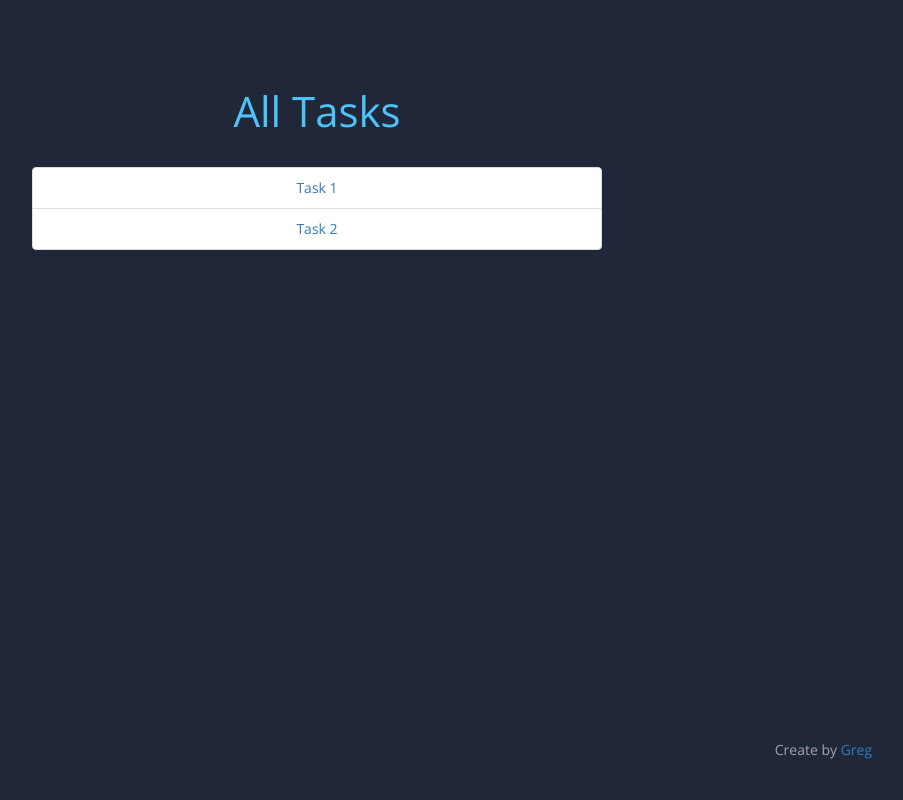
After one commit to alexaandrov/leomax, a Yii app: template views/task/index.php in a window 1280 px wide. The commit adds this page. Shown: the whole page, without its empty margins (338-1241 px from the left). Run offline with PHP 8.4 and a stand-in for Yii, Linux system fonts and the light colour scheme; the template is opened without the code that fills it, so the values that code supplies are empty; some libraries are stand-ins or nearby versions.

Commit message:
Setting up task controller

```diff
--- a/assets/AppAsset.php
+++ b/assets/AppAsset.php
@@ -18,8 +18,7 @@ class AppAsset extends AssetBundle
     public $basePath = '@webroot';
     public $baseUrl = '@web';
     public $css = [
-        'css/site.css',
-        '../vendor/bower/font-awesome/css/font-awesome.min.css'
+        'css/site.css'
     ];
     public $js = [
     ];
--- a/controllers/TaskController.php
+++ b/controllers/TaskController.php
@@ -4,6 +4,11 @@ namespace app\controllers;
 
 class TaskController extends \yii\web\Controller
 {
+    public function actionIndex()
+    {
+        return $this->render('index');
+    }
+
     public function action1()
     {
         return $this->render('1');
--- a/views/layouts/main.php
+++ b/views/layouts/main.php
@@ -36,7 +36,9 @@ AppAsset::register($this);
     echo Nav::widget([
         'options' => ['class' => 'navbar-nav navbar-right'],
         'items' => [
-            ['label' => 'Home', 'url' => ['/site/index']]
+            ['label' => 'Home', 'url' => ['/site/index']],
+            ['label' => 'All Tasks', 'url' => ['/task']],
+            ['label' => 'Task 1', 'url' => ['/task/1']],
         ],
     ]);
     NavBar::end();
--- a/views/site/index.php
+++ b/views/site/index.php
@@ -2,12 +2,14 @@
 
 /* @var $this yii\web\View */
 
-$this->title = 'Test';
+$this->title = 'Leomax Tests';
 ?>
 <div class="site-index">
+    <h1>#Leomax<span class="yellow">Tasks</span></h1>
+    <h2>Created with love by <a href="http://willapp.ru" target="_blank">Greg</a></h2>
 
     <div class="jumbotron">
-        <h1>Welcome!</h1>
+        <h3>Welcome!</h3>
 
         <p class="lead">You have successfully install Yii-powered application.</p>
 
--- /dev/null
+++ b/views/task/index.php
@@ -0,0 +1,14 @@
+<?php
+/* @var $this yii\web\View */
+
+$this->title = 'All Tasks';
+?>
+
+<div class="container">
+    <h1>All Tasks</h1>
+
+    <ul class="tasks list-group">
+        <li class="list-group-item"><a href="1">Task 1</a></li>
+        <li class="list-group-item"><a href="2">Task 2</a></li>
+    </ul>
+</div>
--- a/web/css/site.css
+++ b/web/css/site.css
@@ -113,6 +113,7 @@ h1 {
     font-weight: 300;
     line-height: 1em;
     color: #4DC3FA;
+    margin-bottom: 35px;
 }
 
 th {
@@ -237,6 +238,11 @@ hr {
     color: #FB667A;
 }
 
+.tasks {
+    text-align: center;
+    margin: 0 25%;
+}
+
 @media (max-width: 800px) {
     .table-container td:nth-child(4),
     .table-container th:nth-child(4) {
```
